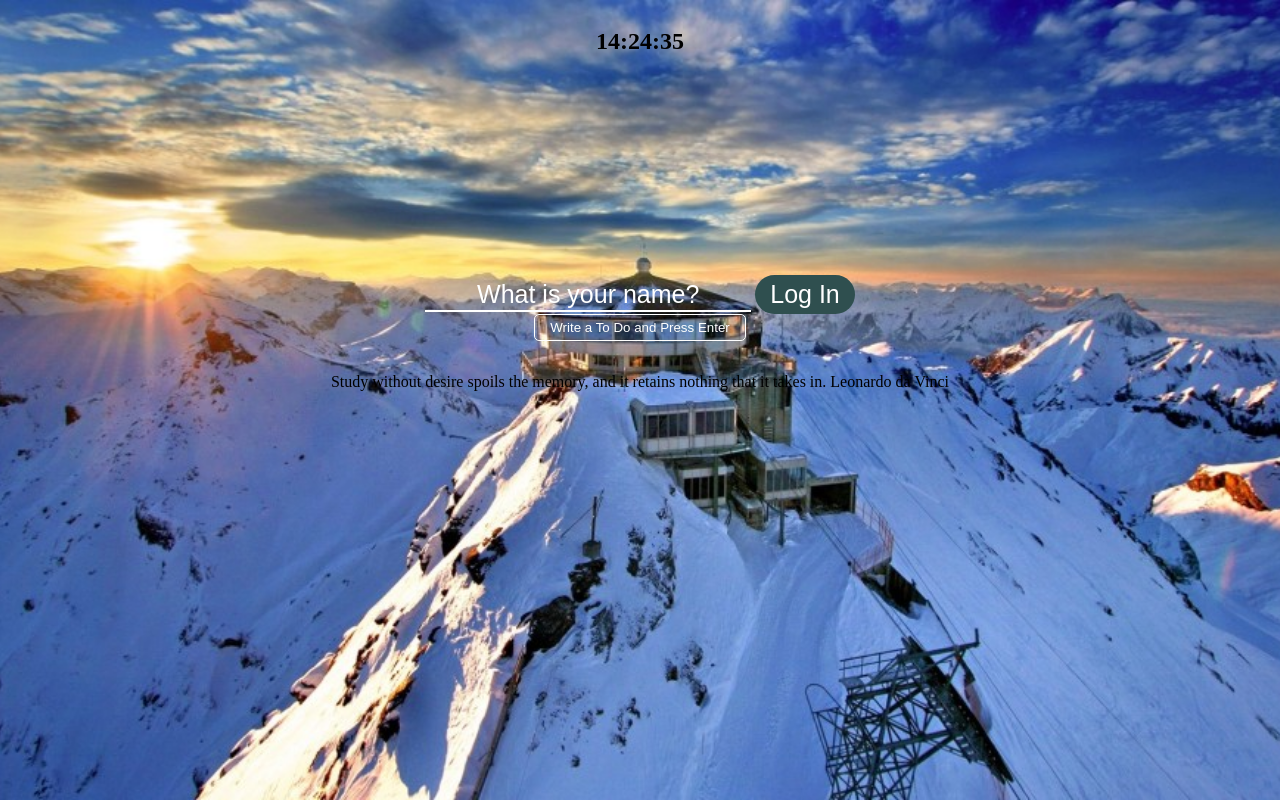
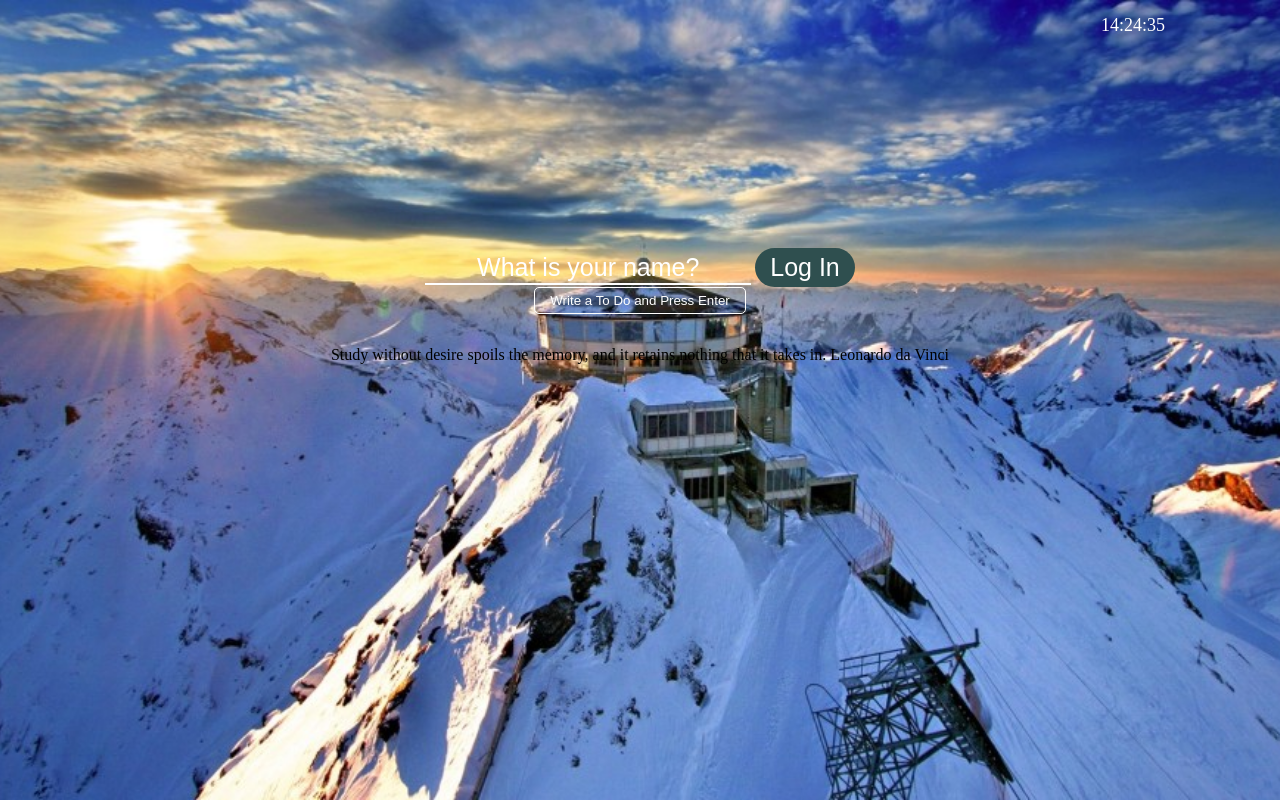
Before and after one commit to sponzibob/browser-checklist, a plain HTML site: page index.html in a window 1280 px wide. Drawn offline with Linux system fonts and the light colour scheme.

Commit message:
adjust info

```diff
--- /dev/null
+++ b/css/info.css
@@ -0,0 +1,17 @@
+#clock,
+#weather {
+  position: absolute;
+  top: 15px;
+  right: 15px;
+  font-size: 18px;
+  font-weight: 500;
+  color: white;
+}
+
+#clock {
+  right: 115px;
+}
+
+#info {
+  display: flex;
+}
--- a/index.html
+++ b/index.html
@@ -8,7 +8,13 @@
     <title>Browser checklist</title>
   </head>
   <body>
-    <h2 id="clock">00:00:00</h2>
+    <h2 id="info">
+      <div id="clock">00:00:00</div>
+      <div id="weather">
+        <span></span>
+      </div>
+    </h2>
+
     <form id="login-form">
       <input
         required
@@ -27,15 +33,12 @@
       <span></span>
       <span></span>
     </div>
-    <div id="weather">
-      <span></span>
-      <span></span>
-    </div>
+
     <script src="js/greetings.js"></script>
     <script src="js/clock.js"></script>
     <script src="js/quotes.js"></script>
     <script src="js/background.js"></script>
     <script src="js/todo.js"></script>
-    <!--<script src="js/weather.js"></script>-->
+    <script src="js/weather.js"></script>
   </body>
 </html>
--- a/js/clock.js
+++ b/js/clock.js
@@ -1,4 +1,4 @@
-const clock = document.querySelector("h2#clock");
+const clock = document.querySelector("div#clock");
 
 function getClock() {
   const date = new Date();
--- a/js/weather.js
+++ b/js/weather.js
@@ -7,10 +7,8 @@ function onGeoOk(position) {
   fetch(url)
     .then((response) => response.json())
     .then((data) => {
-      const city = document.querySelector("#weather span:last-child");
       const weather = document.querySelector("#weather span:first-child");
-      city.innerText = data.name;
-      weather.innerText = `${data.weather[0].main}, ${data.main.temp}`;
+      weather.innerText = `${data.weather[0].main}, ${data.main.temp}℃`;
     });
 }
 
@@ -20,4 +18,8 @@ function onGeoError() {
 
 //navigator 함수를 사용하면 사용자의 GPS or WIFI를 통해 위치를 알수 있다.
 //getCurrentPosition에는 2개의 함수가 들어가야 하는데, 1번째는 위치를 잘 불러왔을때 사용하는 함수이고, 2번째는 위치를 불러오기 실패했을 때 사용하는 함수이다.
-navigator.geolocation.getCurrentPosition(onGeoOk, onGeoError);
+
+setInterval(
+  navigator.geolocation.getCurrentPosition(onGeoOk, onGeoError),
+  60000
+);
--- a/style.css
+++ b/style.css
@@ -3,6 +3,7 @@
 @import "css/greetings.css";
 @import "css/background.css";
 @import "css/todo.css";
+@import "css/info.css";
 
 body {
   overflow: hidden;
```
